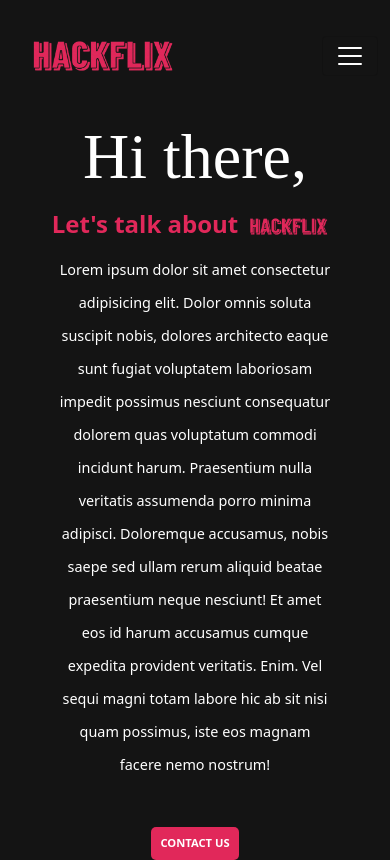
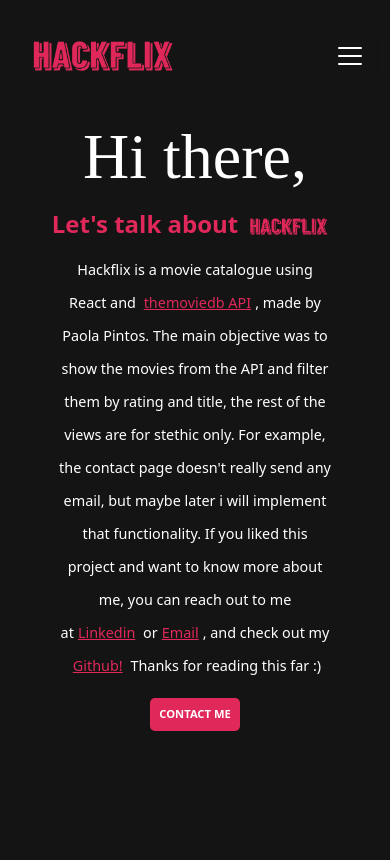
Before and after one commit to Paopintos/hackflix, a React (Create React App) app: page /about in a window 390 px wide. Built offline with nearby package versions, Linux system fonts and the light colour scheme; no server answers; a web font is replaced by a local one.

Commit message:
added a description in about and fixed btn margin in mobile

```diff
--- a/src/components/pages/About/About.css
+++ b/src/components/pages/About/About.css
@@ -47,6 +47,14 @@
   padding: 10px 13px;
   transition: opacity 0.2s;
 }
+.links-about {
+  color: var(--pink);
+  margin: 0 4px;
+}
+.links-about:hover {
+  font-size: 1.3rem;
+  color: var(--soft-pink);
+}
 .btn-about:hover {
   opacity: 80%;
 }
@@ -85,6 +93,7 @@
   }
   .btn-about {
     font-size: 0.7rem;
+    margin: 10px 0;
     padding: 8px 9px;
   }
 }
@@ -92,4 +101,7 @@
   .h1-about {
     margin: 7px 0;
   }
+  .btn-about {
+    margin: 0 0 20px 0;
+  }
 }
--- a/src/components/pages/About/About.jsx
+++ b/src/components/pages/About/About.jsx
@@ -18,18 +18,37 @@
           />
         </div>
         <p className="p-about">
-          Lorem ipsum dolor sit amet consectetur adipisicing elit. Dolor omnis
-          soluta suscipit nobis, dolores architecto eaque sunt fugiat voluptatem
-          laboriosam impedit possimus nesciunt consequatur dolorem quas
-          voluptatum commodi incidunt harum. Praesentium nulla veritatis
-          assumenda porro minima adipisci. Doloremque accusamus, nobis saepe sed
-          ullam rerum aliquid beatae praesentium neque nesciunt! Et amet eos id
-          harum accusamus cumque expedita provident veritatis. Enim. Vel sequi
-          magni totam labore hic ab sit nisi quam possimus, iste eos magnam
-          facere nemo nostrum!
+          Hackflix is a movie catalogue using React and{" "}
+          <a
+            className="links-about"
+            href="https://developers.themoviedb.org/3/getting-started/introduction"
+          >
+            themoviedb API
+          </a>
+          , made by Paola Pintos. The main objective was to show the movies from
+          the API and filter them by rating and title, the rest of the views are
+          for stethic only. For example, the contact page doesn't really send
+          any email, but maybe later i will implement that functionality. If you
+          liked this project and want to know more about me, you can reach out
+          to me at
+          <a
+            className="links-about"
+            href="https://www.linkedin.com/in/paolapintos/"
+          >
+            Linkedin
+          </a>{" "}
+          or
+          <a className="links-about" href="mailto: paopintos2000@gmail.com">
+            Email
+          </a>
+          , and check out my{" "}
+          <a className="links-about" href="https://github.com/Paopintos">
+            Github!
+          </a>{" "}
+          Thanks for reading this far :)
         </p>
         <Link to="/contact">
-          <button className="btn-about">Contact us</button>
+          <button className="btn-about">Contact me</button>
         </Link>
       </div>
     </div>
```
